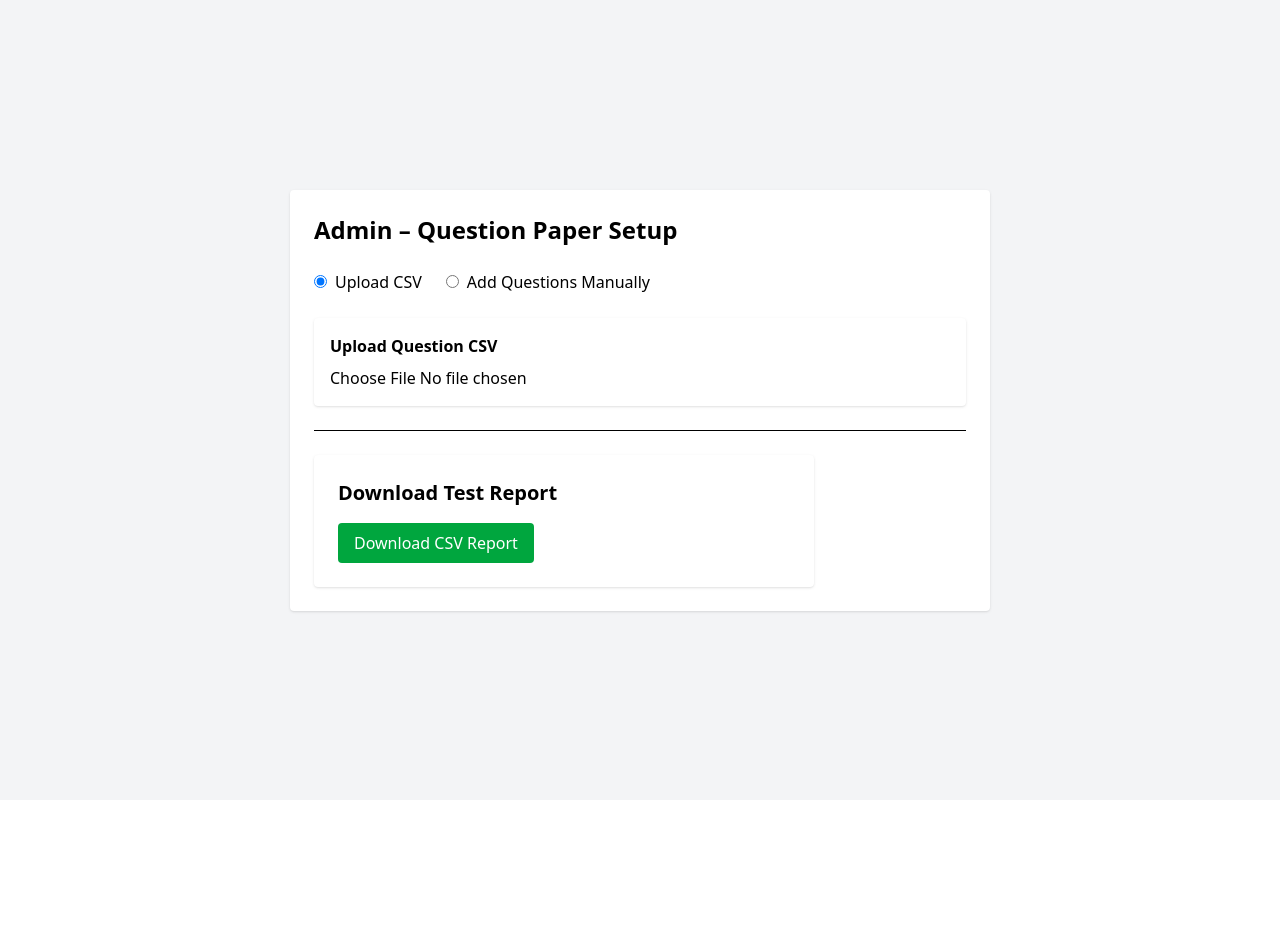
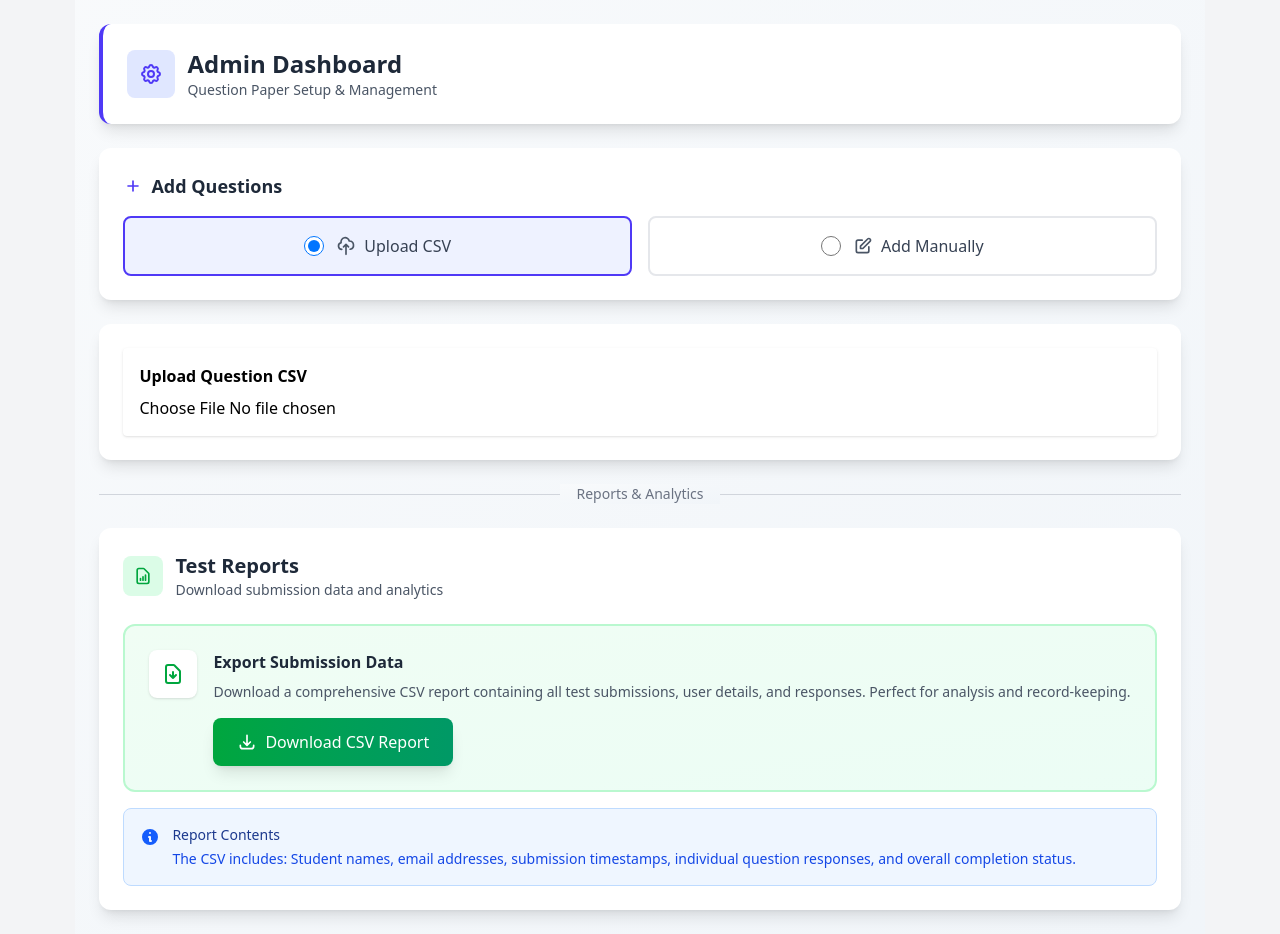
Before and after one commit to Samyaka13/online-test, a React (Vite) app: page /admin in a window 1280 px wide. Before the commit the page ends 800 px from the top, so only its background shows below. Built offline with nearby package versions, Linux system fonts and the light colour scheme.

Commit message:
Enhance AdminPage and AdminReportPage UI: improve layout, add visual elements, and update button styles for better user experience

```diff
--- a/src/pages/AdminPage.jsx
+++ b/src/pages/AdminPage.jsx
@@ -7,46 +7,111 @@ export default function AdminPage() {
     const [mode, setMode] = useState("csv") // "csv" | "manual"
 
     return (
-        <div className="space-y-6 bg-white p-6 rounded shadow w-175">
-            <h1 className="text-2xl font-bold">
-                Admin – Question Paper Setup
+        <div className="min-h-screen bg-gradient-to-br from-slate-50 to-slate-100 p-6">
+            <div className="max-w-7xl mx-auto space-y-6">
+                {/* Header */}
+                <div className="bg-white rounded-xl shadow-lg p-6 border-l-4 border-indigo-600">
+                    <div className="flex items-center gap-3">
+                        <div className="w-12 h-12 bg-indigo-100 rounded-lg flex items-center justify-center">
+                            <svg className="w-6 h-6 text-indigo-600" fill="none" stroke="currentColor" viewBox="0 0 24 24">
+                                <path strokeLinecap="round" strokeLinejoin="round" strokeWidth="2" d="M10.325 4.317c.426-1.756 2.924-1.756 3.35 0a1.724 1.724 0 002.573 1.066c1.543-.94 3.31.826 2.37 2.37a1.724 1.724 0 001.065 2.572c1.756.426 1.756 2.924 0 3.35a1.724 1.724 0 00-1.066 2.573c.94 1.543-.826 3.31-2.37 2.37a1.724 1.724 0 00-2.572 1.065c-.426 1.756-2.924 1.756-3.35 0a1.724 1.724 0 00-2.573-1.066c-1.543.94-3.31-.826-2.37-2.37a1.724 1.724 0 00-1.065-2.572c-1.756-.426-1.756-2.924 0-3.35a1.724 1.724 0 001.066-2.573c-.94-1.543.826-3.31 2.37-2.37.996.608 2.296.07 2.572-1.065z"></path>
+                                <path strokeLinecap="round" strokeLinejoin="round" strokeWidth="2" d="M15 12a3 3 0 11-6 0 3 3 0 016 0z"></path>
+                            </svg>
+                        </div>
+                        <div>
+                            <h1 className="text-2xl font-bold text-gray-800">
+                                Admin Dashboard
                             </h1>
+                            <p className="text-sm text-gray-600">Question Paper Setup & Management</p>
+                        </div>
+                    </div>
+                </div>
 
                 {/* Mode Selector */}
-            <div className="flex gap-6">
-                <label className="flex items-center gap-2 cursor-pointer">
+                <div className="bg-white rounded-xl shadow-lg p-6">
+                    <h2 className="text-lg font-bold text-gray-800 mb-4 flex items-center gap-2">
+                        <svg className="w-5 h-5 text-indigo-600" fill="none" stroke="currentColor" viewBox="0 0 24 24">
+                            <path strokeLinecap="round" strokeLinejoin="round" strokeWidth="2" d="M12 6v6m0 0v6m0-6h6m-6 0H6"></path>
+                        </svg>
+                        Add Questions
+                    </h2>
+
+                    <div className="flex gap-4">
+                        <label
+                            className={`
+                                flex-1 flex items-center justify-center gap-3 p-4 border-2 rounded-lg cursor-pointer transition-all duration-200
+                                ${mode === "csv"
+                                    ? "border-indigo-600 bg-indigo-50"
+                                    : "border-gray-200 hover:border-indigo-300 hover:bg-gray-50"
+                                }
+                            `}
+                        >
                             <input
                                 type="radio"
                                 name="mode"
                                 value="csv"
                                 checked={mode === "csv"}
                                 onChange={() => setMode("csv")}
+                                className="w-5 h-5 text-indigo-600 focus:ring-indigo-500"
                             />
-                    Upload CSV
+                            <div className="flex items-center gap-2">
+                                <svg className="w-5 h-5 text-gray-600" fill="none" stroke="currentColor" viewBox="0 0 24 24">
+                                    <path strokeLinecap="round" strokeLinejoin="round" strokeWidth="2" d="M7 16a4 4 0 01-.88-7.903A5 5 0 1115.9 6L16 6a5 5 0 011 9.9M15 13l-3-3m0 0l-3 3m3-3v12"></path>
+                                </svg>
+                                <span className="font-medium text-gray-700">Upload CSV</span>
+                            </div>
                         </label>
 
-                <label className="flex items-center gap-2 cursor-pointer">
+                        <label
+                            className={`
+                                flex-1 flex items-center justify-center gap-3 p-4 border-2 rounded-lg cursor-pointer transition-all duration-200
+                                ${mode === "manual"
+                                    ? "border-indigo-600 bg-indigo-50"
+                                    : "border-gray-200 hover:border-indigo-300 hover:bg-gray-50"
+                                }
+                            `}
+                        >
                             <input
                                 type="radio"
                                 name="mode"
                                 value="manual"
                                 checked={mode === "manual"}
                                 onChange={() => setMode("manual")}
+                                className="w-5 h-5 text-indigo-600 focus:ring-indigo-500"
                             />
-                    Add Questions Manually
+                            <div className="flex items-center gap-2">
+                                <svg className="w-5 h-5 text-gray-600" fill="none" stroke="currentColor" viewBox="0 0 24 24">
+                                    <path strokeLinecap="round" strokeLinejoin="round" strokeWidth="2" d="M11 5H6a2 2 0 00-2 2v11a2 2 0 002 2h11a2 2 0 002-2v-5m-1.414-9.414a2 2 0 112.828 2.828L11.828 15H9v-2.828l8.586-8.586z"></path>
+                                </svg>
+                                <span className="font-medium text-gray-700">Add Manually</span>
+                            </div>
                         </label>
+                    </div>
                 </div>
 
                 {/* Question Input Section */}
-            <div>
+                <div className="bg-white rounded-xl shadow-lg p-6">
                     {mode === "csv" && <AdminCSVUpload />}
                     {mode === "manual" && <AdminQuestionForm />}
                 </div>
 
-            <hr />
+                {/* Divider */}
+                <div className="relative">
+                    <div className="absolute inset-0 flex items-center">
+                        <div className="w-full border-t border-gray-300"></div>
+                    </div>
+                    <div className="relative flex justify-center">
+                        <span className="bg-gradient-to-br from-slate-50 to-slate-100 px-4 text-sm text-gray-500 font-medium">
+                            Reports & Analytics
+                        </span>
+                    </div>
+                </div>
 
-            {/* Report Section (always available) */}
+                {/* Report Section */}
+                <div className="bg-white rounded-xl shadow-lg p-6">
                     <AdminReportPage />
+                </div>
+            </div>
         </div>
     )
 }
--- a/src/pages/AdminReportPage.jsx
+++ b/src/pages/AdminReportPage.jsx
@@ -30,18 +30,72 @@ export default function AdminReportPage() {
     }
 
     return (
-        <div className="bg-white p-6 rounded shadow w-125">
-            <h2 className="text-xl font-bold mb-4">
-                Download Test Report
+        <div>
+            <div className="flex items-center gap-3 mb-6">
+                <div className="w-10 h-10 bg-green-100 rounded-lg flex items-center justify-center">
+                    <svg className="w-5 h-5 text-green-600" fill="none" stroke="currentColor" viewBox="0 0 24 24">
+                        <path strokeLinecap="round" strokeLinejoin="round" strokeWidth="2" d="M9 17v-2m3 2v-4m3 4v-6m2 10H7a2 2 0 01-2-2V5a2 2 0 012-2h5.586a1 1 0 01.707.293l5.414 5.414a1 1 0 01.293.707V19a2 2 0 01-2 2z"></path>
+                    </svg>
+                </div>
+                <div>
+                    <h2 className="text-xl font-bold text-gray-800">
+                        Test Reports
                     </h2>
+                    <p className="text-sm text-gray-600">Download submission data and analytics</p>
+                </div>
+            </div>
+
+            <div className="bg-gradient-to-br from-green-50 to-emerald-50 border-2 border-green-200 rounded-xl p-6">
+                <div className="flex items-start gap-4">
+                    <div className="flex-shrink-0 w-12 h-12 bg-white rounded-lg flex items-center justify-center shadow-sm">
+                        <svg className="w-6 h-6 text-green-600" fill="none" stroke="currentColor" viewBox="0 0 24 24">
+                            <path strokeLinecap="round" strokeLinejoin="round" strokeWidth="2" d="M12 10v6m0 0l-3-3m3 3l3-3m2 8H7a2 2 0 01-2-2V5a2 2 0 012-2h5.586a1 1 0 01.707.293l5.414 5.414a1 1 0 01.293.707V19a2 2 0 01-2 2z"></path>
+                        </svg>
+                    </div>
+
+                    <div className="flex-1">
+                        <h3 className="font-semibold text-gray-800 mb-2">
+                            Export Submission Data
+                        </h3>
+                        <p className="text-sm text-gray-600 mb-4">
+                            Download a comprehensive CSV report containing all test submissions, user details, and responses. Perfect for analysis and record-keeping.
+                        </p>
 
                         <button
                             onClick={handleDownload}
                             disabled={loading}
-                className="bg-green-600 text-white px-4 py-2 rounded disabled:opacity-50"
+                            className="flex items-center gap-2 bg-gradient-to-r from-green-600 to-emerald-600 hover:from-green-700 hover:to-emerald-700 text-white px-6 py-3 rounded-lg font-medium transition-all duration-200 shadow-lg hover:shadow-xl disabled:opacity-50 disabled:cursor-not-allowed"
                         >
-                {loading ? "Preparing..." : "Download CSV Report"}
+                            {loading ? (
+                                <>
+                                    <div className="w-5 h-5 border-2 border-white border-t-transparent rounded-full animate-spin"></div>
+                                    <span>Preparing Report...</span>
+                                </>
+                            ) : (
+                                <>
+                                    <svg className="w-5 h-5" fill="none" stroke="currentColor" viewBox="0 0 24 24">
+                                        <path strokeLinecap="round" strokeLinejoin="round" strokeWidth="2" d="M4 16v1a3 3 0 003 3h10a3 3 0 003-3v-1m-4-4l-4 4m0 0l-4-4m4 4V4"></path>
+                                    </svg>
+                                    <span>Download CSV Report</span>
+                                </>
+                            )}
                         </button>
+                    </div>
+                </div>
+            </div>
+
+            {/* Info Card */}
+            <div className="mt-4 bg-blue-50 border border-blue-200 rounded-lg p-4 flex items-start gap-3">
+                <svg className="w-5 h-5 text-blue-600 flex-shrink-0 mt-0.5" fill="currentColor" viewBox="0 0 20 20">
+                    <path fillRule="evenodd" d="M18 10a8 8 0 11-16 0 8 8 0 0116 0zm-7-4a1 1 0 11-2 0 1 1 0 012 0zM9 9a1 1 0 000 2v3a1 1 0 001 1h1a1 1 0 100-2v-3a1 1 0 00-1-1H9z" clipRule="evenodd"></path>
+                </svg>
+                <div>
+                    <p className="text-sm font-medium text-blue-900 mb-1">Report Contents</p>
+                    <p className="text-sm text-blue-700">
+                        The CSV includes: Student names, email addresses, submission timestamps, individual question responses, and overall completion status.
+                    </p>
+                </div>
+            </div>
         </div>
     )
 }
```
Lines whose indentation alone changed are shown as unchanged.
